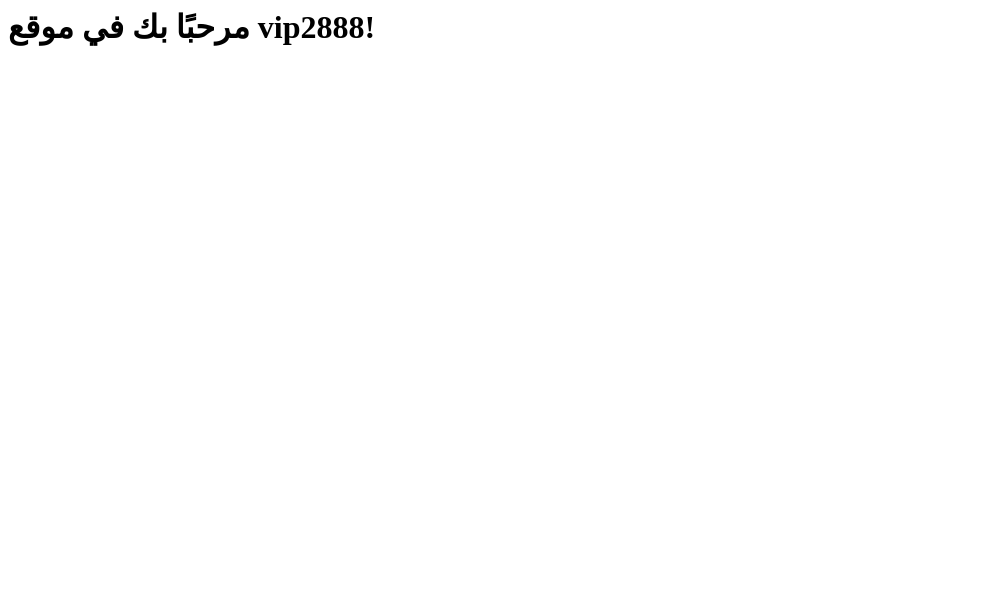
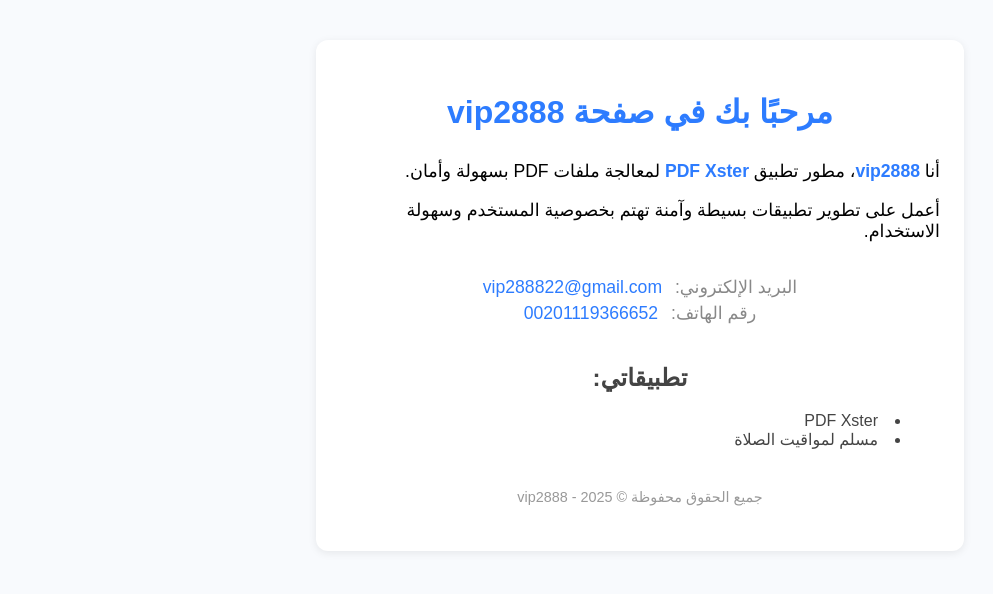
Before and after one commit to vip2888/vip2888.github.io, a plain HTML site: page index.html in a window 1280 px wide. Shown: the whole page, without its empty margins (0-993 px from the left). Drawn offline with Linux system fonts and the light colour scheme.

Commit message:
Update index.html
Signed-off-by: vip2888 <eagle_eyemm@outlook.com>

```diff
--- a/index.html
+++ b/index.html
@@ -1 +1,89 @@
-<h1>مرحبًا بك في موقع vip2888!</h1>
+<!DOCTYPE html>
+<html lang="ar">
+<head>
+  <meta charset="UTF-8">
+  <title>صفحة المطور vip2888</title>
+  <meta name="viewport" content="width=device-width, initial-scale=1">
+  <style>
+    body {
+      direction: rtl;
+      font-family: 'Cairo', Arial, sans-serif;
+      background: #f8fafd;
+      margin: 0;
+      padding: 0;
+    }
+    .container {
+      max-width: 600px;
+      margin: 40px auto;
+      background: #fff;
+      border-radius: 12px;
+      box-shadow: 0 2px 8px rgba(0,0,0,0.08);
+      padding: 32px 24px;
+      text-align: center;
+    }
+    h1 {
+      color: #2d7cff;
+      margin-bottom: 10px;
+    }
+    .info {
+      margin-top: 30px;
+      font-size: 1.1em;
+      text-align: right;
+    }
+    .info strong {
+      color: #2d7cff;
+    }
+    .contact-info {
+      margin-top: 30px;
+      font-size: 1.1em;
+    }
+    .contact-info a {
+      color: #2d7cff;
+      text-decoration: none;
+      direction: ltr;
+      display: inline-block;
+      margin-top: 5px;
+    }
+    .contact-info .label {
+      color: #888;
+      margin-left: 8px;
+    }
+    .apps {
+      margin-top: 40px;
+      color: #444;
+    }
+    @media (max-width: 600px) {
+      .container { padding: 16px 4px; }
+    }
+  </style>
+</head>
+<body>
+  <div class="container">
+    <h1>مرحبًا بك في صفحة vip2888</h1>
+    <div class="info">
+      <p>أنا <strong>vip2888</strong>، مطور تطبيق <strong>PDF Xster</strong> لمعالجة ملفات PDF بسهولة وأمان.</p>
+      <p>أعمل على تطوير تطبيقات بسيطة وآمنة تهتم بخصوصية المستخدم وسهولة الاستخدام.</p>
+    </div>
+    <div class="contact-info">
+      <div>
+        <span class="label">البريد الإلكتروني:</span>
+        <a href="mailto:vip288822@gmail.com">vip288822@gmail.com</a>
+      </div>
+      <div>
+        <span class="label">رقم الهاتف:</span>
+        <a href="tel:00201119366652">00201119366652</a>
+      </div>
+    </div>
+    <div class="apps">
+      <h2>تطبيقاتي:</h2>
+      <ul style="list-style: inside; text-align: right;">
+        <li>PDF Xster</li>
+        <li>مسلم لمواقيت الصلاة</li>
+      </ul>
+    </div>
+    <p style="margin-top:40px; color:#999; font-size:0.9em;">
+      جميع الحقوق محفوظة &copy; vip2888 - 2025
+    </p>
+  </div>
+</body>
+</html>
```
